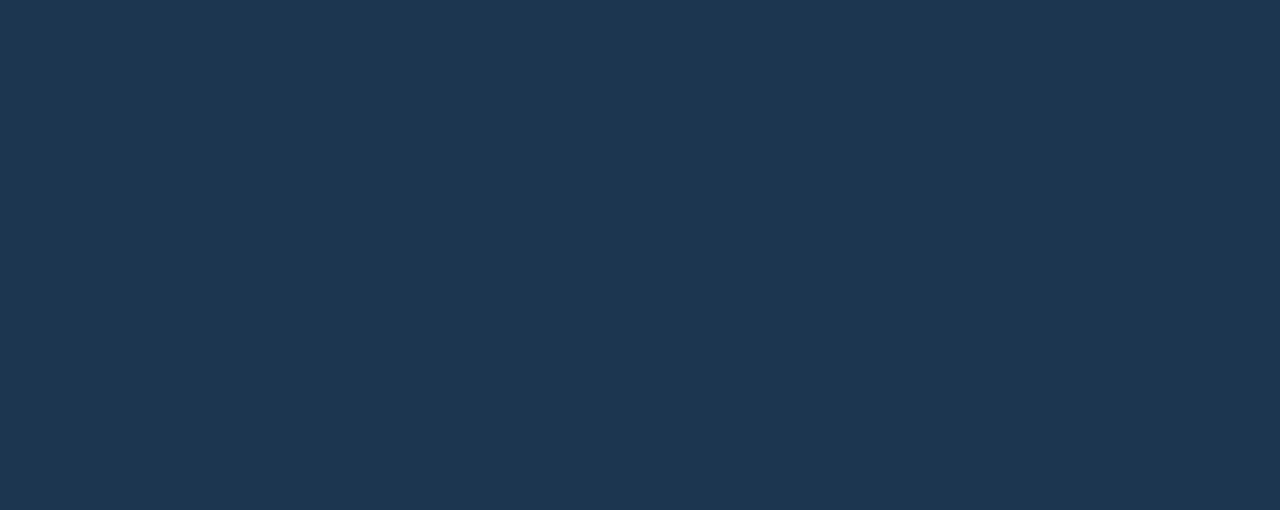
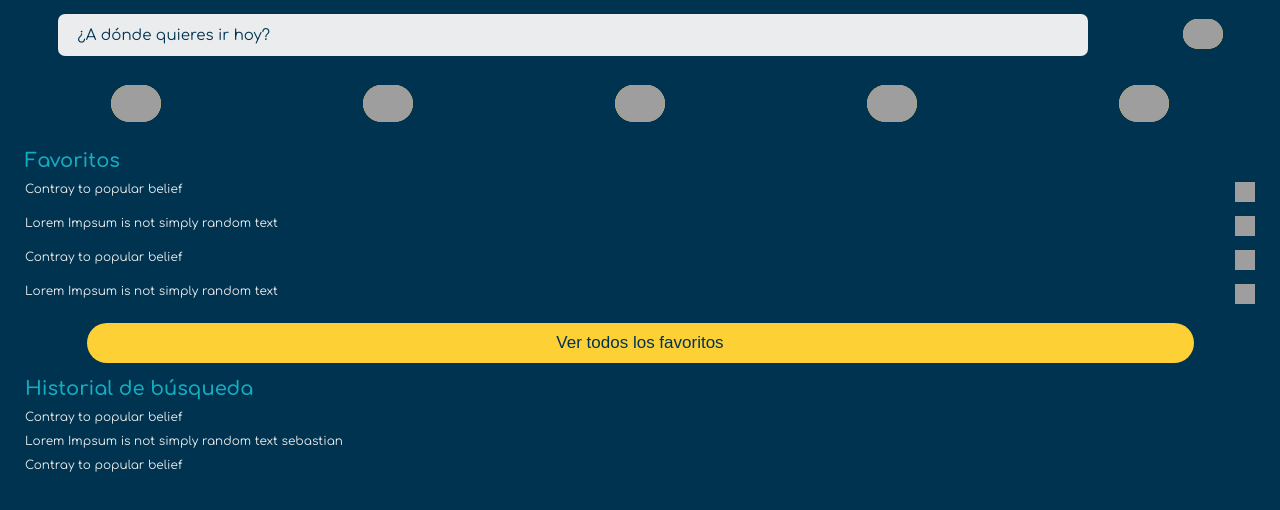
Before and after one commit to helbertoro/findmap, a React app: page /home/search in a window 1280 px wide. Built offline with nearby package versions, Linux system fonts and the light colour scheme; grey boxes are pictures that could not be loaded.

Commit message:
Errores con estilos solucionados

```diff
--- a/src/assets/styles/Home.sass
+++ b/src/assets/styles/Home.sass
@@ -4,10 +4,10 @@
 body
     padding: 20px 10px 30px 10px
     margin: 0px
-    font-family: $fontTwo
-    background-color: $dark_blueTwo
+    font-family: $font
+    background-color: $dark_strong
 
-.container
+.container__home
     height: 530px
     display: flex
     flex-direction: column
--- a/src/assets/styles/Search.sass
+++ b/src/assets/styles/Search.sass
@@ -3,8 +3,8 @@
 body
     padding: 20px 10px 30px 10px
     margin: 0px
-    font-family: $fontTwo
-    background-color: $dark_blueTwo
+    font-family: $font
+    background-color: $dark_strong
 
 
 .header
--- a/src/assets/styles/Vars.sass
+++ b/src/assets/styles/Vars.sass
@@ -1,5 +1,4 @@
 @import url(https://fonts.googleapis.com/css?family=Comfortaa:400,600&display=swap)
-@import url(https://fonts.googleapis.com/css?family=Roboto&display=swap)
 
 $blue: #0095A8
 $light_blue: #13ADC1
@@ -9,5 +8,4 @@ $blue: #13ADC1
 $yellow: #FDD036
 $grey: #EBECED
 $white: #FFFFFF
-$fontTwo: 'Roboto', sans-serif
-$dark_blueTwo: #003350
+$dark_strong: #003350
--- a/src/assets/styles/components/BigButton.sass
+++ b/src/assets/styles/components/BigButton.sass
@@ -3,7 +3,7 @@
 .buttonBig
     font-size: 17px
     background-color: $yellow
-    color: $dark_blueTwo
+    color: $dark_strong
     border: none
     outline: none
     height: 40px
--- a/src/assets/styles/components/DeleteButtonMin.sass
+++ b/src/assets/styles/components/DeleteButtonMin.sass
@@ -8,5 +8,5 @@
 .buttonDelete img
     padding: 0px
     margin: 0px
-    background-color: $dark_blueTwo
+    background-color: $dark_strong
     width: 20px
--- a/src/assets/styles/components/SeekerInput.sass
+++ b/src/assets/styles/components/SeekerInput.sass
@@ -1,16 +1,16 @@
 @import '../Vars.sass'
 
 .seeker
-    color: $dark_blue
+    color: $dark_strong
     background-color: $grey
     border-radius: 7px
     height: 40px
     width: 80%
-    font-family: $fontTwo
+    font-family: $font
     font-size: 15px
     border: none
     padding-left: 20px
     outline: none
 
 .seeker::placeholder
-    color: $dark_blue
+    color: $dark_strong
--- a/src/assets/styles/components/TextSearch.sass
+++ b/src/assets/styles/components/TextSearch.sass
@@ -4,7 +4,7 @@
     margin: 0px
     margin-bottom: 10px
     color: $grey
-    font-family: $fontTwo
+    font-family: $font
     font-size: 12px
     cursor: pointer
 
--- a/src/assets/styles/components/TitleSearch.sass
+++ b/src/assets/styles/components/TitleSearch.sass
@@ -4,4 +4,4 @@
     margin: 0px
     margin-bottom: 10px
     color: $blue
-    font-size: $fontTwo
+    font-size: $font
--- a/src/components/DeleteButtonMin.jsx
+++ b/src/components/DeleteButtonMin.jsx
@@ -4,7 +4,7 @@ import '../assets/styles/components/DeleteButtonMin.sass';
 
 const DeleteButtonMin = ({ background }) => {
   return (
-    <Link to='/' className='buttonDelete'><img src={background} alt='DeteleButton' /></Link>
+    <Link to='#' className='buttonDelete'><img src={background} alt='DeteleButton' /></Link>
   );
 };
 
--- a/src/containers/Home.jsx
+++ b/src/containers/Home.jsx
@@ -5,14 +5,14 @@ import UserIcon from '../components/UserIcon';
 import DirectionButton from '../components/DirectionButton';
 
 const Home = () => (
-  <div className='container'>
+  <div className='container__home'>
     <div className='header'>
       <SeekerInput type='text' placeholder='¿A dónde quieres ir hoy?' />
       <UserIcon href='#' background='https://img.icons8.com/doodle/48/000000/user-female--v4.png' />
     </div>
     <div className='footer'>
       <img src='https://img.icons8.com/pastel-glyph/64/000000/worldwide-location--v2.png' alt='logo' />
-      <DirectionButton href='/' background='https://img.icons8.com/ios/50/000000/add.png' />
+      <DirectionButton href='#' background='https://img.icons8.com/ios/50/000000/add.png' />
     </div>
   </div>
 
--- a/src/containers/Register.jsx
+++ b/src/containers/Register.jsx
@@ -2,7 +2,7 @@ import React from 'react';
 import { Link } from 'react-router-dom';
 import UserFormInput from '../components/UserFormInput';
 import UserFormButton from '../components/UserFormButton';
-import '../assets/styles/UserForm.sass'
+import '../assets/styles/UserForm.sass';
 
 const Register = () => (
     <div className="container">
--- a/src/containers/Search.jsx
+++ b/src/containers/Search.jsx
@@ -12,31 +12,31 @@ const Search = () => (
   <>
     <div className='header'>
       <SeekerInput placeholder='¿A dónde quieres ir hoy?' type='text' />
-      <SmallButtonDirection href='/' background='https://img.icons8.com/android/50/000000/return.png' />
+      <SmallButtonDirection href='/home' background='https://img.icons8.com/android/50/000000/return.png' />
     </div>
     <section className='banner'>
-      <DirectionButton href='/' background='https://img.icons8.com/color/48/000000/money-heist-dali.png' />
-      <DirectionButton href='/' background='https://img.icons8.com/color/48/000000/walter-white.png' />
-      <DirectionButton href='/' background='https://img.icons8.com/color/48/000000/iron-man.png' />
-      <DirectionButton href='/' background='https://img.icons8.com/color/48/000000/money-heist-dali.png' />
-      <DirectionButton href='/' background='https://img.icons8.com/color/48/000000/walter-white.png' />
+      <DirectionButton href='#' background='https://img.icons8.com/color/48/000000/money-heist-dali.png' />
+      <DirectionButton href='#' background='https://img.icons8.com/color/48/000000/walter-white.png' />
+      <DirectionButton href='#' background='https://img.icons8.com/color/48/000000/iron-man.png' />
+      <DirectionButton href='#' background='https://img.icons8.com/color/48/000000/money-heist-dali.png' />
+      <DirectionButton href='#' background='https://img.icons8.com/color/48/000000/walter-white.png' />
     </section>
     <section className='favorites'>
       <TitleSearch text='Favoritos' />
       <div className='favorits__container'>
-        <TextSearch href='/' text='Contray to popular belief' />
+        <TextSearch href='#' text='Contray to popular belief' />
         <DeleteButtonMin background='https://img.icons8.com/color/48/000000/minus.png' />
       </div>
       <div className='favorits__container'>
-        <TextSearch href='/' text='Lorem Impsum is not simply random text' />
+        <TextSearch href='#' text='Lorem Impsum is not simply random text' />
         <DeleteButtonMin background='https://img.icons8.com/color/48/000000/minus.png' />
       </div>
       <div className='favorits__container'>
-        <TextSearch href='/' text='Contray to popular belief' />
+        <TextSearch href='#' text='Contray to popular belief' />
         <DeleteButtonMin background='https://img.icons8.com/color/48/000000/minus.png' />
       </div>
       <div className='favorits__container'>
-        <TextSearch href='/' text='Lorem Impsum is not simply random text' />
+        <TextSearch href='#' text='Lorem Impsum is not simply random text' />
         <DeleteButtonMin background='https://img.icons8.com/color/48/000000/minus.png' />
       </div>
       <div className='favorits__button'>
@@ -45,9 +45,9 @@ const Search = () => (
     </section>
     <section className='favorites'>
       <TitleSearch text='Historial de búsqueda' />
-      <TextSearch href='/' text='Contray to popular belief' />
-      <TextSearch href='/' text='Lorem Impsum is not simply random text sebastian' />
-      <TextSearch href='/' text='Contray to popular belief' />
+      <TextSearch href='#' text='Contray to popular belief' />
+      <TextSearch href='#' text='Lorem Impsum is not simply random text sebastian' />
+      <TextSearch href='#' text='Contray to popular belief' />
     </section>
   </>
 );
--- a/src/routes/App.js
+++ b/src/routes/App.js
@@ -3,7 +3,8 @@ import { BrowserRouter, Switch, Route } from 'react-router-dom';
 import Register from '../containers/Register';
 import Login from '../containers/Login';
 import RememberPassword from '../containers/RememberPassword';
-
+import Home from '../containers/Home';
+import Search from '../containers/Search';
 
 const App = () => (
   <BrowserRouter>
@@ -11,6 +12,8 @@ const App = () => (
       <Route exact path="/" component={Register} />
       <Route exact path="/login" component={Login} />
       <Route exact path="/remember-password" component={RememberPassword} />
+      <Route exact path="/home" component={Home} />
+      <Route exact path="/home/search" component={Search} />
     </Switch>
   </BrowserRouter>
 );
```
